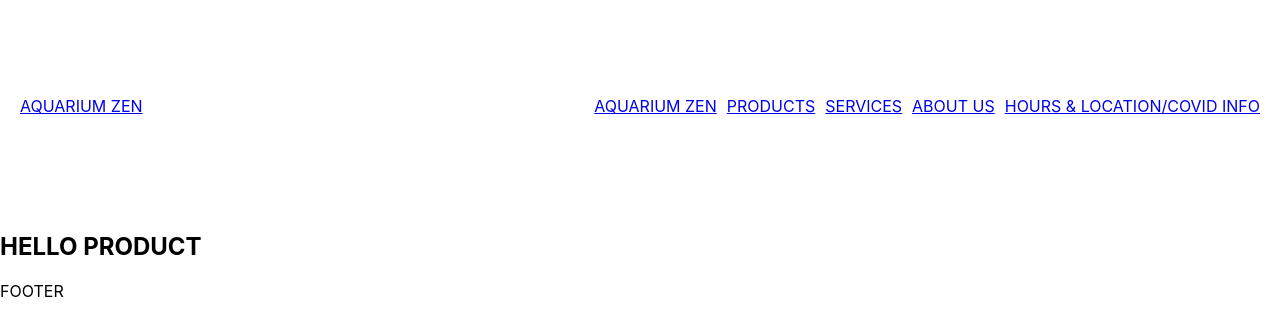
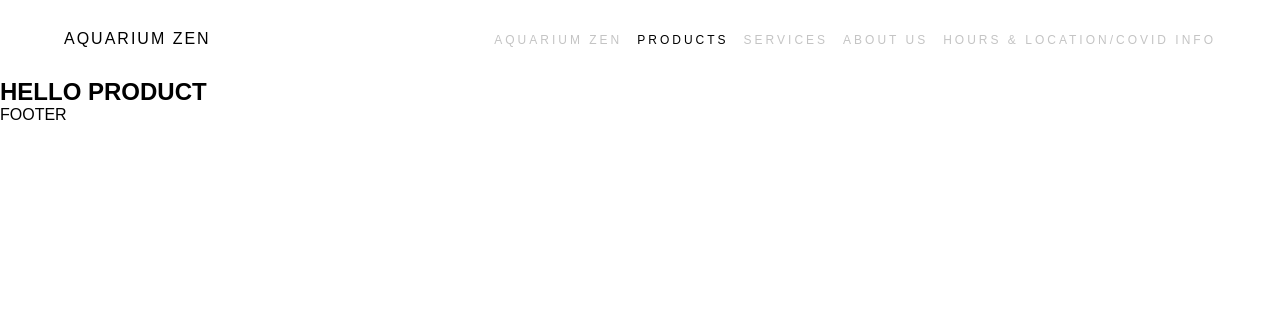
Before and after one commit to INOCcent-afk/aquariumZEN, a React (Create React App) app: page /products in a window 1280 px wide. Shown: the top 336 px of the page. Built offline with nearby package versions, Linux system fonts and the light colour scheme.

Commit message:
Added Navbar

```diff
--- a/src/App.tsx
+++ b/src/App.tsx
@@ -7,18 +7,20 @@ import HLinfo from "./pages/HLinfo";
 import About from "./pages/About";
 import Services from "./pages/Services";
 import Product from "./pages/Product";
-import styled from "styled-components";
-
-const BodyContentInner = styled.section`
-  display: flex;
-  flex-direction: column;
-  max-width: 1700px;
-  margin: auto;
-`;
+import styled, { createGlobalStyle, ThemeProvider } from "styled-components";
 
 const App: React.FC = () => {
   return (
     <>
+      <ThemeProvider
+        theme={{
+          primaryFontColor: "#000",
+          secondaryFontColor: "#c4c4c4",
+          primaryColor: "#fff",
+          secondaryColor: "#000",
+        }}
+      >
+        <GlobalStyle />
         <BodyContentInner>
           <Nav />
           <div className="">
@@ -32,8 +34,37 @@ const App: React.FC = () => {
           </div>
           <Footer />
         </BodyContentInner>
+      </ThemeProvider>
     </>
   );
 };
 
 export default App;
+
+const GlobalStyle = createGlobalStyle`
+* {
+  margin: 0;
+  padding: 0;
+  box-sizing: border-box;
+}
+
+body {
+  font-family: sans-serif;
+}
+
+a {
+  color: #000;
+  text-decoration: none;
+}
+
+.activeLink {
+  color: #000 !important;
+}
+
+`;
+
+const BodyContentInner = styled.section`
+  display: flex;
+  flex-direction: column;
+  margin: auto;
+`;
--- a/src/Components/common/Hero.tsx
+++ b/src/Components/common/Hero.tsx
@@ -1,4 +1,5 @@
 import React from "react";
+import styled from "styled-components";
 
 interface HeroProps {
   title: string;
@@ -9,11 +10,15 @@ interface HeroProps {
 
 export const Hero: React.FC<HeroProps> = (Props) => {
   return (
-    <div className="bg-teal.500">
+    <HeroContainer>
       <img src={Props.image} alt="bg_bkground" />
       <h1>{Props.title}</h1>
       {Props.desc ? <p>{Props.desc}</p> : null}
       {Props.secondDesc ? <p>{Props.secondDesc}</p> : null}
-    </div>
+    </HeroContainer>
   );
 };
+
+const HeroContainer = styled.div`
+  min-height: 800px;
+`;
--- a/src/Components/core/Nav.tsx
+++ b/src/Components/core/Nav.tsx
@@ -1,6 +1,7 @@
 import React from "react";
-import { Link } from "react-router-dom";
+import { Link, NavLink } from "react-router-dom";
 import styled from "styled-components";
+import { device } from "../common/MediaQueries";
 
 export const Nav: React.FC = () => {
   return (
@@ -10,21 +11,36 @@ export const Nav: React.FC = () => {
       </Logo>
       <NavLinks>
         <li>
-          <Link to="/">AQUARIUM ZEN</Link>
+          <NavLink exact to="/" activeClassName="activeLink">
+            AQUARIUM ZEN
+          </NavLink>
         </li>
         <li>
-          <Link to="/products">PRODUCTS</Link>
+          <NavLink exact activeClassName="activeLink" to="/products">
+            PRODUCTS
+          </NavLink>
         </li>
         <li>
-          <Link to="/services">SERVICES</Link>
+          <NavLink exact activeClassName="activeLink" to="/services">
+            SERVICES
+          </NavLink>
         </li>
         <li>
-          <Link to="/about">ABOUT US</Link>
+          <NavLink exact activeClassName="activeLink" to="/about">
+            ABOUT US
+          </NavLink>
         </li>
         <li>
-          <Link to="/hourslocation">HOURS & LOCATION/COVID INFO</Link>
+          <NavLink exact activeClassName="activeLink" to="/hourslocation">
+            HOURS & LOCATION/COVID INFO
+          </NavLink>
         </li>
       </NavLinks>
+      <Hamburger>
+        <span></span>
+        <span></span>
+        <span></span>
+      </Hamburger>
     </Header>
   );
 };
@@ -33,17 +49,54 @@ const Header = styled.header`
   display: flex;
   justify-content: space-between;
   align-items: center;
-  padding: 80px 20px;
+  padding: 30px 5%;
 `;
 
-const Logo = styled.div``;
+const Logo = styled.div`
+  a {
+    font-size: 16px;
+    letter-spacing: 2px;
+  }
+`;
 
 const NavLinks = styled.ul`
-  display: flex;
+  display: none;
   align-items: center;
   list-style: none;
 
   li {
-    margin-left: 10px;
+    margin-left: 15px;
+
+    a {
+      font-size: 12px;
+      letter-spacing: 3px;
+      color: ${(props) => props.theme.secondaryFontColor};
+
+      &:hover {
+        color: ${(props) => props.theme.primaryFontColor};
+      }
+    }
+  }
+
+  @media ${device.laptop} {
+    display: flex;
   }
 `;
+
+const Hamburger = styled.div`
+  display: flex;
+  flex-direction: column;
+  justify-content: space-between;
+  width: 30px;
+  height: 16px;
+
+  span {
+    width: 100%;
+    height: 2px;
+    background: ${(props) => props.theme.secondaryColor};
+  }
+
+  @media ${device.laptop} {
+    display: none;
+  }
+`;
--- a/src/index.css
+++ /dev/null
@@ -1,17 +0,0 @@
-body {
-  margin: 0;
-  font-family: -apple-system, BlinkMacSystemFont, "Segoe UI", "Roboto", "Oxygen",
-    "Ubuntu", "Cantarell", "Fira Sans", "Droid Sans", "Helvetica Neue",
-    sans-serif;
-  -webkit-font-smoothing: antialiased;
-  -moz-osx-font-smoothing: grayscale;
-}
-
-code {
-  font-family: source-code-pro, Menlo, Monaco, Consolas, "Courier New",
-    monospace;
-}
-
-.body-content-inner {
-  max-width: 1700px;
-}
--- a/src/index.tsx
+++ b/src/index.tsx
@@ -1,6 +1,5 @@
 import React from "react";
 import ReactDOM from "react-dom";
-import "./index.css";
 import App from "./App";
 import reportWebVitals from "./reportWebVitals";
 import { BrowserRouter } from "react-router-dom";
```
Lines whose indentation alone changed are shown as unchanged.
